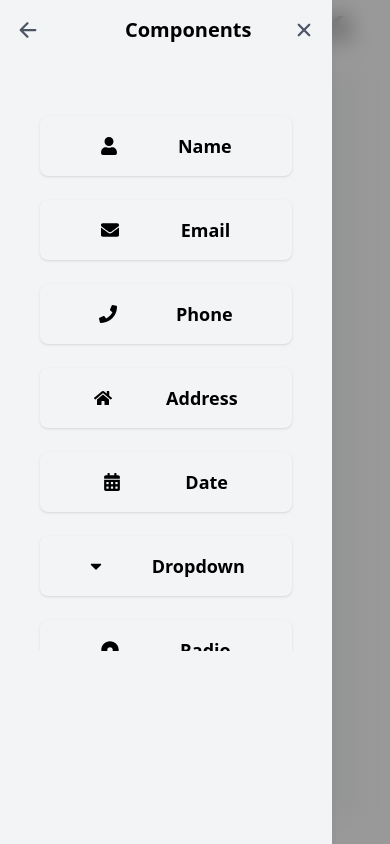
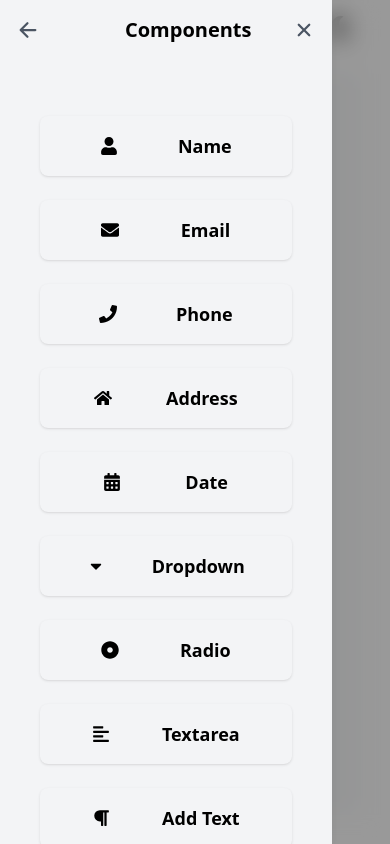
Before and after one commit to Abhi47Singh/react-forms-builder, a React (Vite) app: page / in a window 390 px wide. Both pictures are taken after a click on the button 46 px from the left and 28 px from the top of the page. Built offline with nearby package versions, Linux system fonts and the light colour scheme.

Commit message:
progress

```diff
--- a/src/components/FieldActions.jsx
+++ b/src/components/FieldActions.jsx
@@ -3,7 +3,7 @@ import { FaTrash } from "react-icons/fa";
 
 export default function FieldActions({ field, removeField }) {
   return (
-    <div className="absolute right-2 top-2 flex gap-2 opacity-0 group-hover:opacity-100 transition-opacity">
+    <div className="absolute right-2 top-2 flex gap-2 lg:opacity-0 lg:group-hover:opacity-100 opacity-100 transition-opacity">
       <button
         onClick={() => removeField(field.id)}
         className="text-red-600 hover:text-red-800"
--- a/src/components/FieldLabelEditor.jsx
+++ b/src/components/FieldLabelEditor.jsx
@@ -6,7 +6,7 @@ export default function FieldLabelEditor({ field, onEdit, listeners, attributes
   const Icon = typeIcons[field.type];
 
   return (
-    <div className="mb-2 flex items-center justify-around relative w-full">
+    <div className="mb-2 flex items-center justify- relative w-full">
       <span
         {...listeners}
         {...attributes}
--- a/src/components/MobileSidebarDrawer.jsx
+++ b/src/components/MobileSidebarDrawer.jsx
@@ -90,7 +90,7 @@ export default function MobileSidebarDrawer({
         {/* Main Menu or Submenu */}
         <div
           className="flex flex-col items-center w-full gap-4 px-2 overflow-y-auto"
-          style={{ maxHeight: "70vh" }}
+          style={{ maxHeight: "100vh" }}
           key={menuKey}
         >
           {tab === null && (
```
